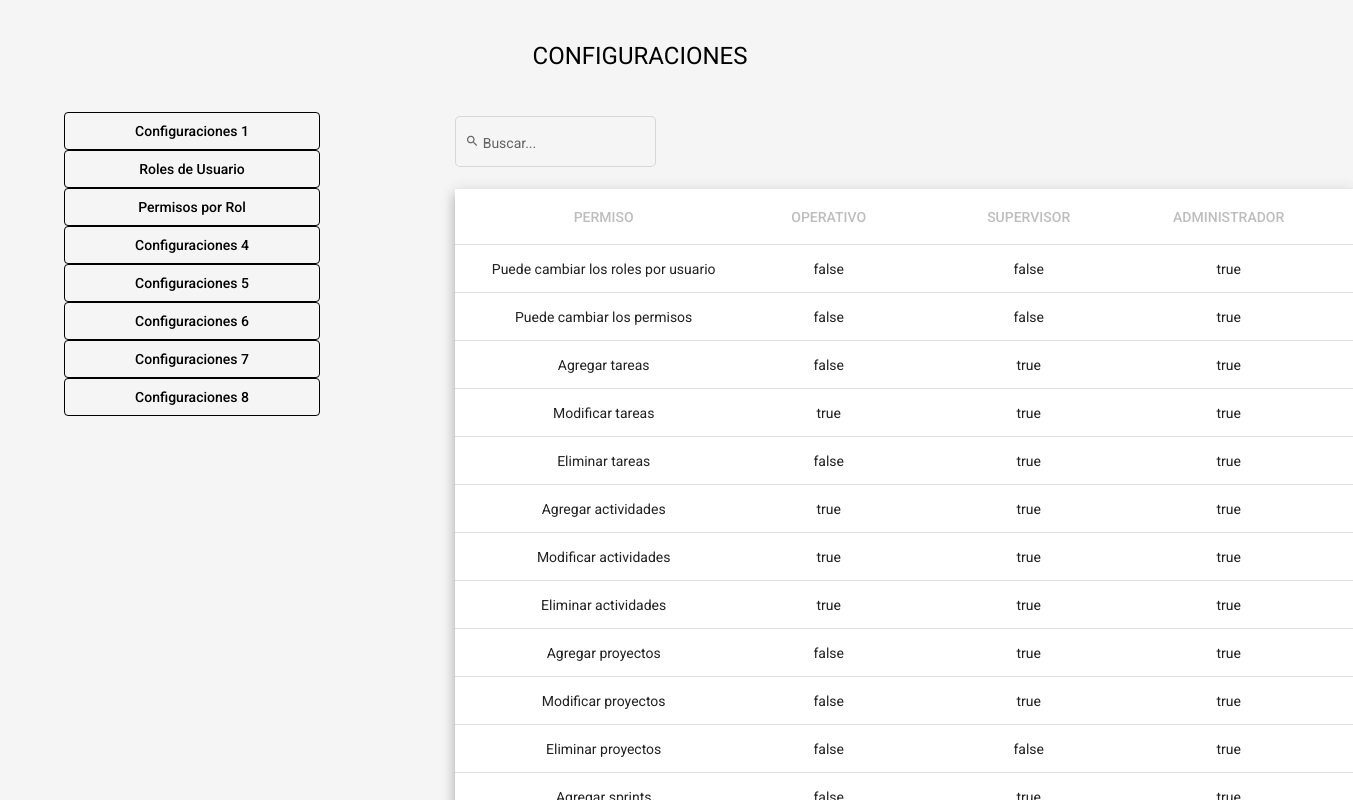
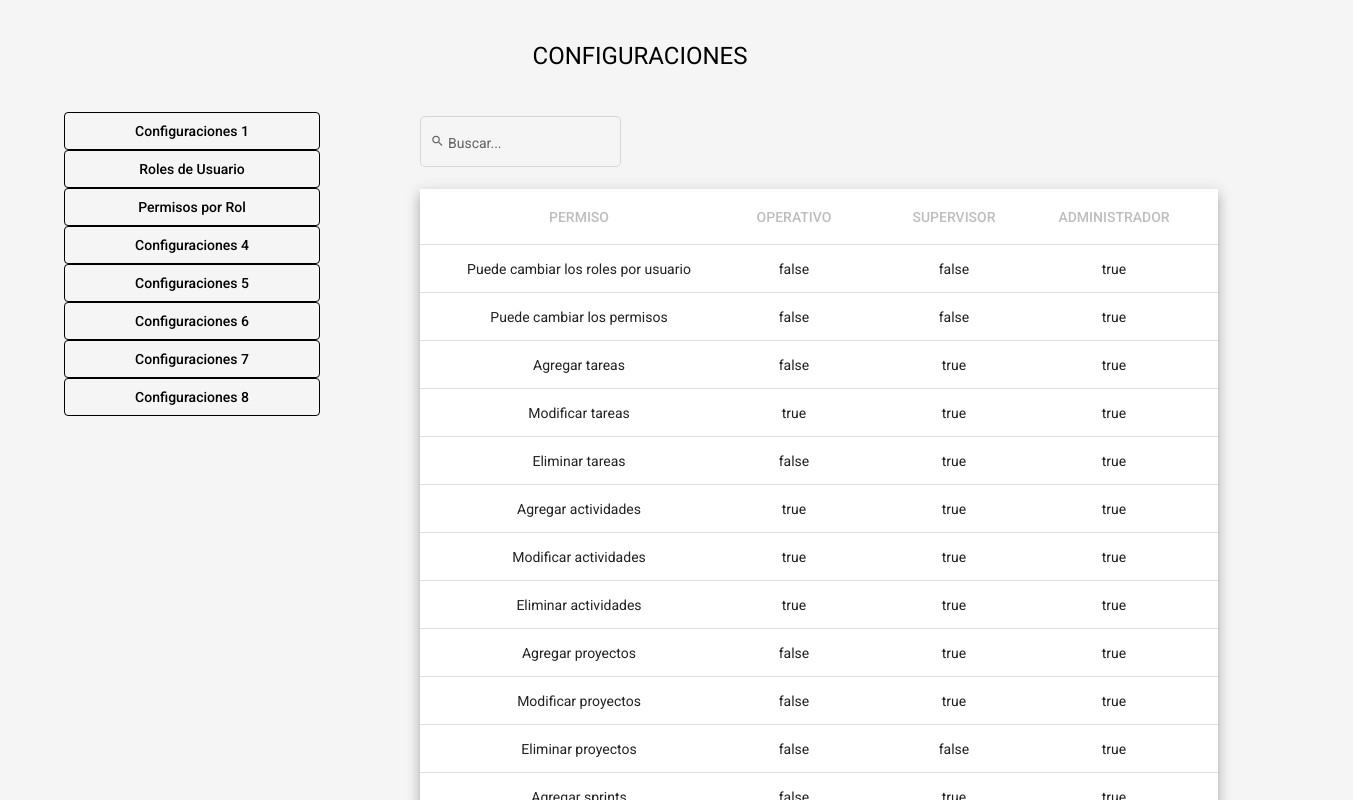
Before and after one commit to KerpsMaximiliano/visor, an Angular app in the folder Visor/: page /permisos-roles in a window 1280 px wide. Shown: the top 800 px of the page, 1353 px wide, since content can reach past the window. Built offline with nearby package versions, Linux system fonts and the light colour scheme.

Commit message:
agregado editor de roles, ventana modal p2

```diff
--- a/Visor/src/app/componentes/permisos-roles/permisos-roles.component.css
+++ b/Visor/src/app/componentes/permisos-roles/permisos-roles.component.css
@@ -1,28 +1,19 @@
 .container {
-    margin-left: 15%;
-    margin-right: 20%;
-}
-
-.barraBusqueda {
-    width: 100%;
+    margin-left: 100px;
 }
 
 table {
-    min-width: 750px;
+    width: 750px;
 }
-
-/* th {
-    width: 250px;
-} */
 
 td {
     text-align: center;
 }
 
 .botonTablaPermiso {
-    width: 250px;
+    width: 270px;
 }
 
 .botonTablaCheck {
-    width: 200px;
+    width: 160px;
 }
--- a/Visor/src/app/componentes/roles-usuarios/roles-usuarios.component.css
+++ b/Visor/src/app/componentes/roles-usuarios/roles-usuarios.component.css
@@ -1,18 +1,9 @@
 .container {
-    margin-left: 20%;
-    margin-right: 20%;
-}
-
-.barraBusqueda {
-    width: 100%;
+    margin-left: 100px;
 }
 
 table {
-    min-width: 750px
-}
-
-th {
-    width: 250px;
+    width: 750px
 }
 
 td {
--- a/Visor/src/app/componentes/roles-usuarios/roles-usuarios.component.html
+++ b/Visor/src/app/componentes/roles-usuarios/roles-usuarios.component.html
@@ -26,7 +26,7 @@
 
             <ng-container matColumnDef="rol">
                 <th mat-header-cell *matHeaderCellDef><button mat-button [matMenuTriggerFor]="menuFiltro" class="botonTabla"> ROL <i class="icon-general fa-solid fa-angle-down"></i></button></th>
-                <td mat-cell *matCellDef="let element"><button mat-button [matMenuTriggerFor]="menuRol" class="botonTabla" (click)="getRolesDisponibles(element.rol)"> {{element.rol }} <i class="icon-general fa-solid fa-angle-down"></i></button></td>
+                <td mat-cell *matCellDef="let element"><button mat-button [matMenuTriggerFor]="menuRol" class="botonTabla" (click)="getRolesDisponibles(element)"> {{element.rol }} <i class="icon-general fa-solid fa-angle-down"></i></button></td>
             </ng-container>
 
             <tr mat-header-row *matHeaderRowDef="displayedColumns"></tr>
@@ -39,7 +39,7 @@
         </mat-menu>
 
         <mat-menu #menuRol="matMenu">
-            <div class="seleccionRoles" *ngFor="let rol of rolesFaltantes"> <button mat-button class="botonTabla" (click)="cambiarRol()"> {{ rol.nombre }} </button>  </div>
+            <div class="seleccionRoles" *ngFor="let rol of rolesFaltantes"> <button mat-button class="botonTabla" (click)="cambiarRol( rol )"> {{ rol }} </button>  </div>
         </mat-menu>
 
     </div>
--- a/Visor/src/app/componentes/roles-usuarios/roles-usuarios.component.ts
+++ b/Visor/src/app/componentes/roles-usuarios/roles-usuarios.component.ts
@@ -1,4 +1,5 @@
 import { Component, OnInit } from '@angular/core';
+import { MatSnackBar } from '@angular/material/snack-bar';
 import { MatTableDataSource } from '@angular/material/table';
 import { Usuario } from 'src/app/interfaces/usuario';
 import { DialogService } from 'src/app/services/i2t/dialog.service';
@@ -14,14 +15,16 @@ export class RolesUsuariosComponent implements OnInit {
   usuarios: Usuario[] = [];
   dataSource!: MatTableDataSource<any>;
   displayedColumns: string[] = ['usuario', 'nombre', 'rol'];
-
   roles: any[] = [];
   rolesFaltantes: any[] = [];
   tempArray: any[] = [];
   newArray: any[] = [];
   arrayBack: any[] = [];
+  auxUser: any;
 
-  constructor(private _usuarioService: UsuarioService, private dialogService: DialogService) { }
+  constructor(private _usuarioService: UsuarioService,
+              private dialogService: DialogService,
+              private _snackBar: MatSnackBar) { }
 
   ngOnInit(): void {
     this.usuarios = this._usuarioService.getUsuarios();
@@ -74,23 +77,42 @@ export class RolesUsuariosComponent implements OnInit {
   }
 }
 
-  getRolesDisponibles(rol: any) {
-    this.rolesFaltantes = [{ nombre: 'Administrador' }, { nombre: 'Supervisor' }, { nombre: 'Operativo' }];
+  getRolesDisponibles(usuario: any) {
+    this.auxUser = usuario;
+    this.rolesFaltantes = [ 'Administrador', 'Supervisor', 'Operativo' ];
     let aux = -1;
     this.rolesFaltantes.forEach(x => {
       aux++;
-      if (x.nombre == rol) {
+      if (x == usuario.rol) {
         this.rolesFaltantes.splice(aux, 1);
       }
     });
   }
 
-  cambiarRol() {
+  cambiarRol(rolCambio: any) {
     this.dialogService.openConfirmDialog(
       '¿Está seguro de que desea cambiar el permiso de este usuario?'
       ).afterClosed().subscribe(res => {
         if (res) {
-          console.log('Dialog Abierto');
+          if (rolCambio != 'Administrador') {
+            let contador = 0;
+            this.usuarios.forEach(user => {
+              if (user.rol == 'Administrador') {
+                contador++;
+              }
+            });
+            if (contador == 1 && this.auxUser.rol == 'Administrador') {
+              this._snackBar.open('No se pudo cambiar el rol (Debe haber 1 Administrador)','',{
+                duration: 2500,
+                horizontalPosition: 'center',
+                verticalPosition:  'bottom'
+              })
+            } else {
+              this.usuarios[this.auxUser.id-1].rol = rolCambio;
+            }
+          } else {
+            this.usuarios[this.auxUser.id-1].rol = rolCambio;
+          }
         }
     })
   }
--- a/Visor/src/app/material.ts
+++ b/Visor/src/app/material.ts
@@ -14,6 +14,7 @@ import { MatListModule } from '@angular/material/list';
 import { MatDividerModule } from '@angular/material/divider';
 import { MatTableModule } from '@angular/material/table';
 import { MatMenuModule } from '@angular/material/menu';
+import { MatSnackBarModule } from '@angular/material/snack-bar';
 
 
 const MATERIALES = [
@@ -32,7 +33,8 @@ const MATERIALES = [
   MatListModule,
   MatDividerModule,
   MatTableModule,
-  MatMenuModule
+  MatMenuModule,
+  MatSnackBarModule
 ]
 
 
```
